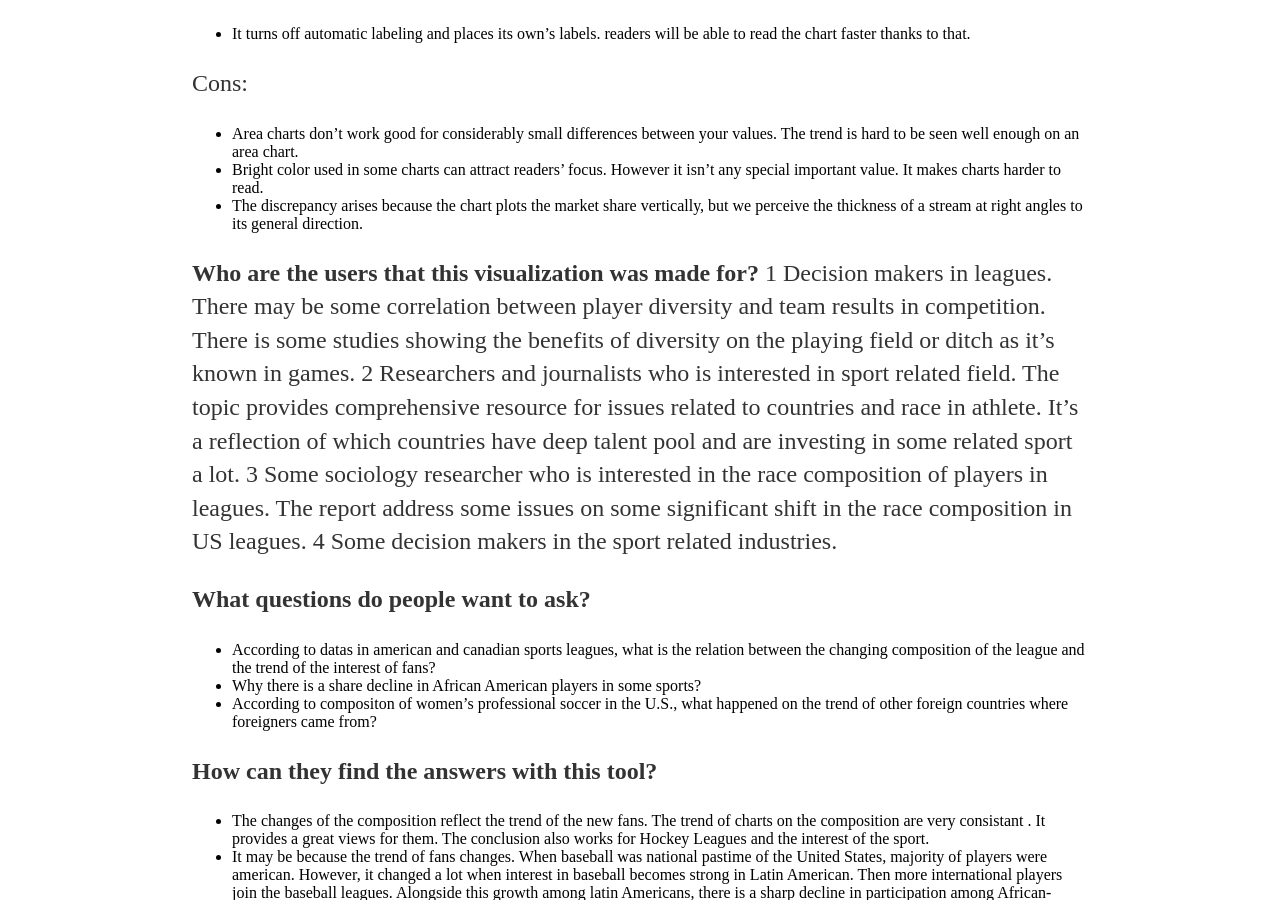
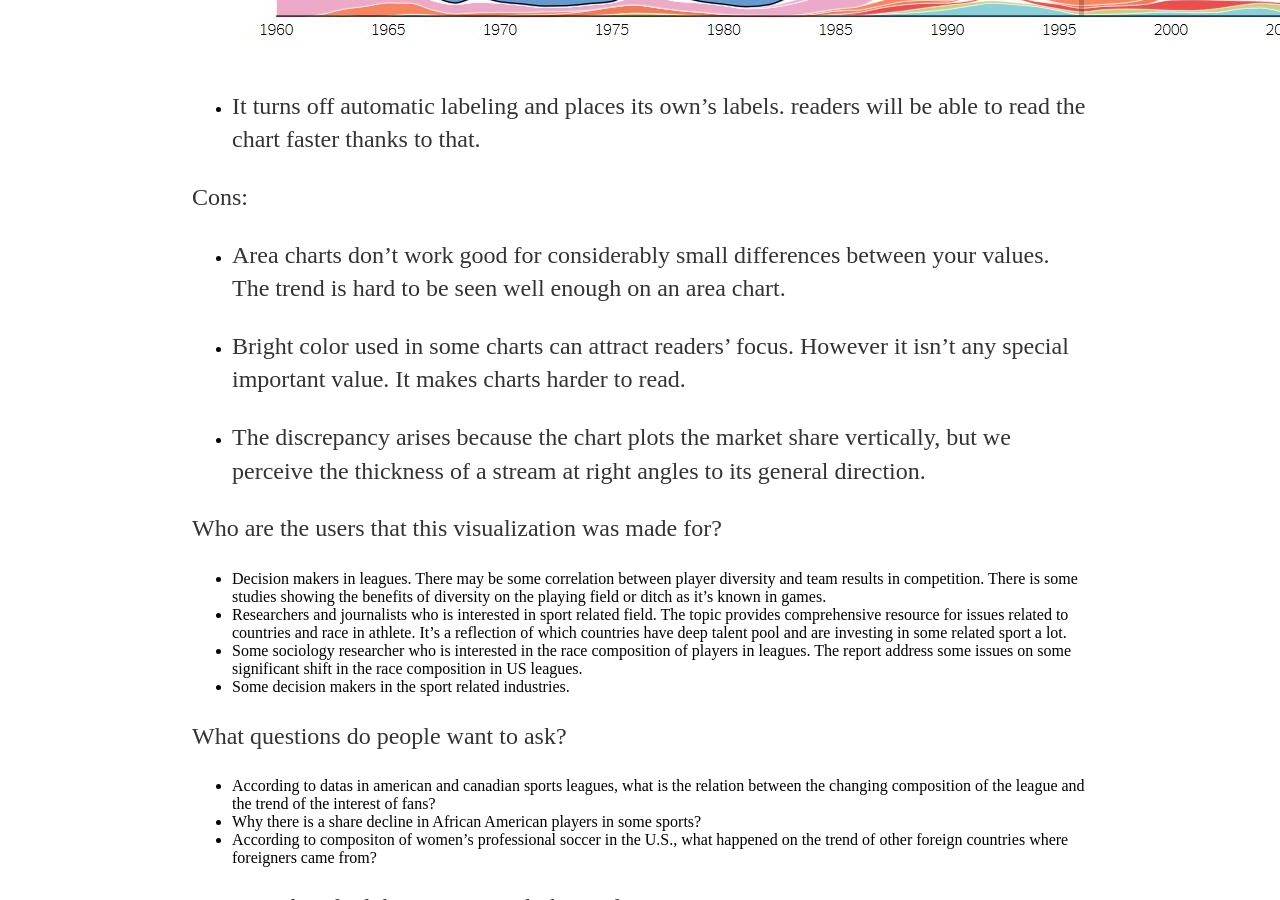
Before and after one commit to mimiyang/mimiyang.github.io, a Jekyll site: the page built from index.md, in a window 1280 px wide and 900 px high, scrolled down 5796 px. Built offline with Jekyll 4.4.1, drawn with Linux system fonts in a browser that asks for light colours; our own code applies the rules of GitHub Pages for plain Markdown files.

Commit message:
Update index.md

```diff
--- a/index.md
+++ b/index.md
@@ -20,6 +20,7 @@
 15 Stacked Area Charts. Stacked area charts are good choice for this project. It lets you see categorical data over time. Interaction allows you to focus on specific categories without losing sight of the big picture.
 ![](/european_01.PNG)
 ![](/usa_01.PNG)
+
 
 **Features:**
 Arrange more than one d3.js graph on a web page. Take the graph for european leagues as example. It combines 9 graphs together.
@@ -60,6 +61,7 @@
 Pros:
 
 - It selects the stacked area chart to group values of many catagories. It focuses on the overall trends and how they changes by group on shares instead of absolute values. And it is good choice in this case because there have many dates.
+
 - It considers grouping many tiny values together to one bigger value(e.g. "others european countries and african countries") to clean up the overall look of the chart. You will need fewer labels, which will help your readers to navigate themselves faster on the chart.
 ![](Jupiler.jpg)
 
@@ -68,22 +70,25 @@
 Cons:
 
 - Area charts don't work good for considerably small differences between your values. The trend is hard to be seen well enough on an area chart.
+
 - Bright color used in some charts can attract readers' focus. However it isn't any special important value. It makes charts harder to read.
+
 - The discrepancy arises because the chart plots the market share vertically, but we perceive the thickness of a stream at right angles to its general direction.
 
-**Who are the users that this visualization was made for?**
-1 Decision makers in leagues. There may be some correlation between player diversity and team results in competition. There is some studies showing the benefits of diversity on the playing field or ditch as it's known in games.
-2 Researchers and journalists who is interested in sport related field. The topic provides comprehensive resource for issues related to countries and race in athlete. It's a reflection of which countries have deep talent pool and are investing in some related sport a lot.
-3 Some sociology researcher who is interested in the race composition of players in leagues. The report address some issues on some significant shift in the race composition in US leagues.
-4 Some decision makers in the sport related industries.
+Who are the users that this visualization was made for?
 
-**What questions do people want to ask?**
+- Decision makers in leagues. There may be some correlation between player diversity and team results in competition. There is some studies showing the benefits of diversity on the playing field or ditch as it's known in games.
+- Researchers and journalists who is interested in sport related field. The topic provides comprehensive resource for issues related to countries and race in athlete. It's a reflection of which countries have deep talent pool and are investing in some related sport a lot.
+- Some sociology researcher who is interested in the race composition of players in leagues. The report address some issues on some significant shift in the race composition in US leagues.
+- Some decision makers in the sport related industries.
+
+What questions do people want to ask?
 
 - According to datas in american and canadian sports leagues, what is the relation between the changing composition of the league and the trend of the interest of fans?
 - Why there is a share decline in African American players in some sports?
 - According to compositon of women's professional soccer in the U.S., what happened on the trend of other foreign countries where foreigners came from?
 
-**How can they find the answers with this tool?**
+How can they find the answers with this tool?
 
 - The changes of the composition reflect the trend of the new fans. The trend of charts on the composition are very consistant . It provides a great views for them. The conclusion also works for Hockey Leagues and the interest of the sport.
 - It may be because the trend of fans changes. When baseball was national pastime of the United States, majority of players were american. However, it changed a lot when interest in baseball becomes strong in Latin American. Then more international players join the baseball leagues. Alongside this growth among latin Americans, there is a sharp decline in participation among African-Americans.
```
